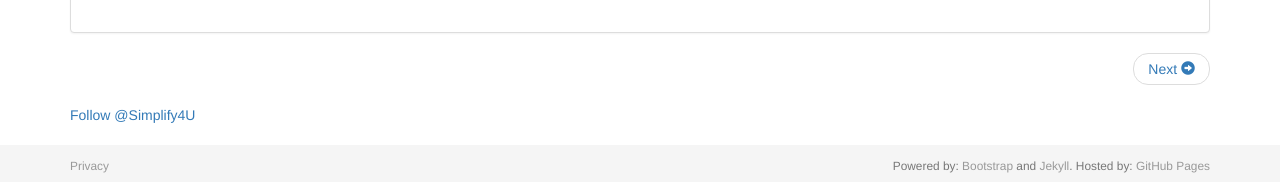
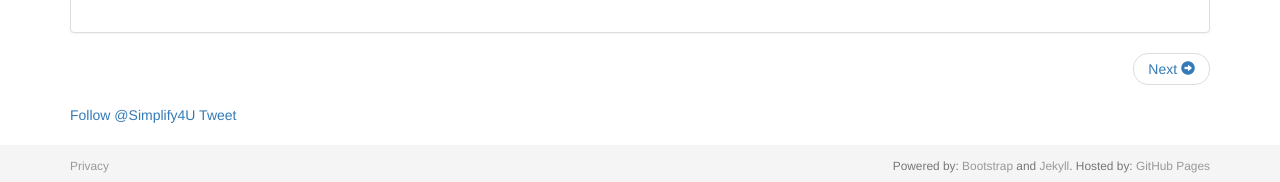
Before and after one commit to s4u/s4u.github.io, a Jekyll site: the page built from index.html, in a window 1280 px wide and 900 px high, scrolled down 2599 px. Shown: the part 715-897 px from the top of the window. Built offline with Jekyll 4.4.1, drawn with Linux system fonts in a browser that asks for light colours; nearby versions of some CDN libraries; the list of posts is cut into pages by our own code; comment, search, counter and statistics services are not loaded.

Commit message:
Tweet button

```diff
--- a/_layouts/default.html
+++ b/_layouts/default.html
@@ -122,6 +122,7 @@ window.cookieconsent.initialise({
 {% if page.description %}
         <div style="vertical-align: top !important;" class="fb-like" data-layout="button_count" data-action="like" data-size="small" data-share="true"></div>
         <a style="vertical-align: top !important;" href="https://twitter.com/Simplify4U" class="twitter-follow-button" data-lang="en" data-show-count="false">Follow @Simplify4U</a>
+        <a class="twitter-share-button" href="https://twitter.com/intent/tweet">Tweet</a>
 {% endif %}
 </div>
 
```
